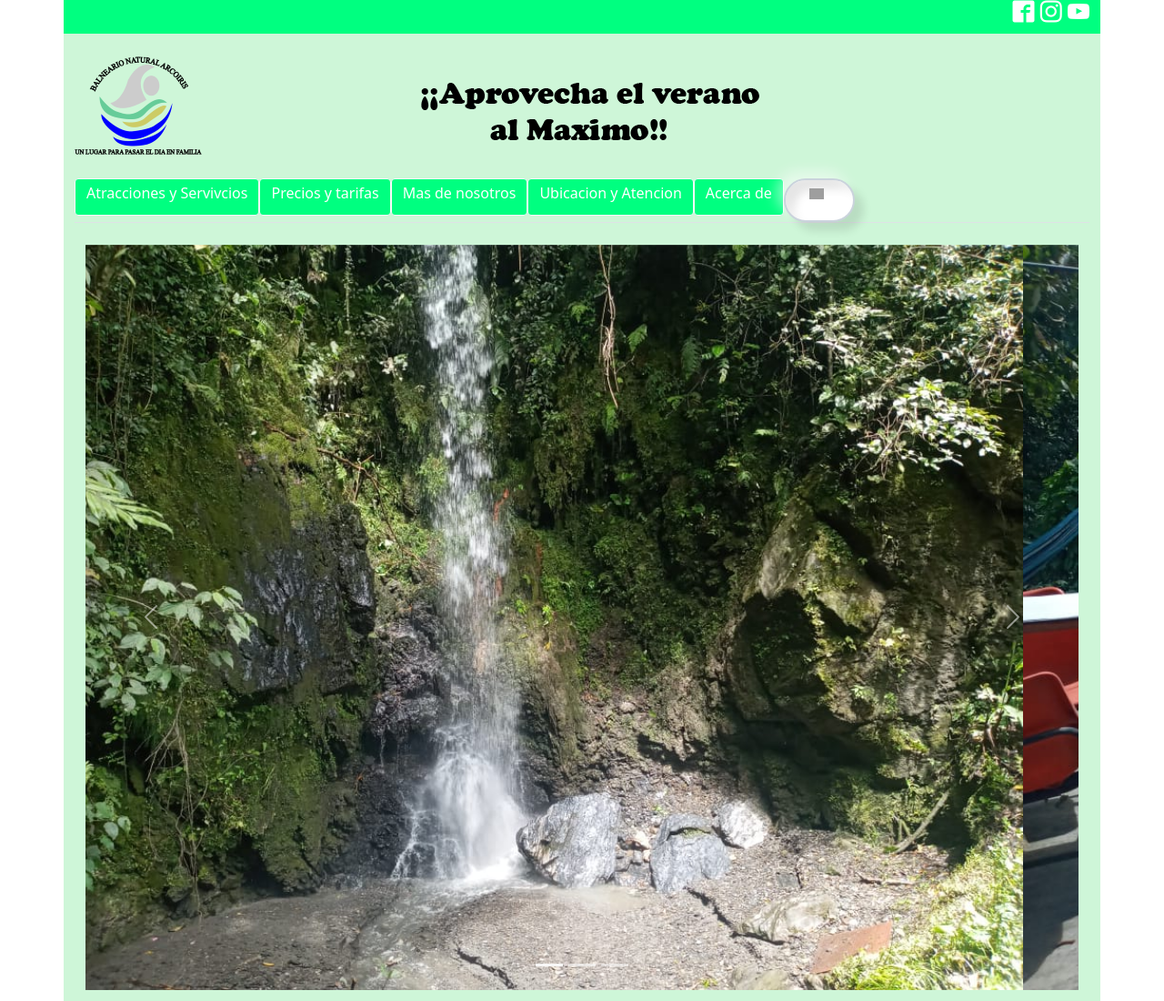
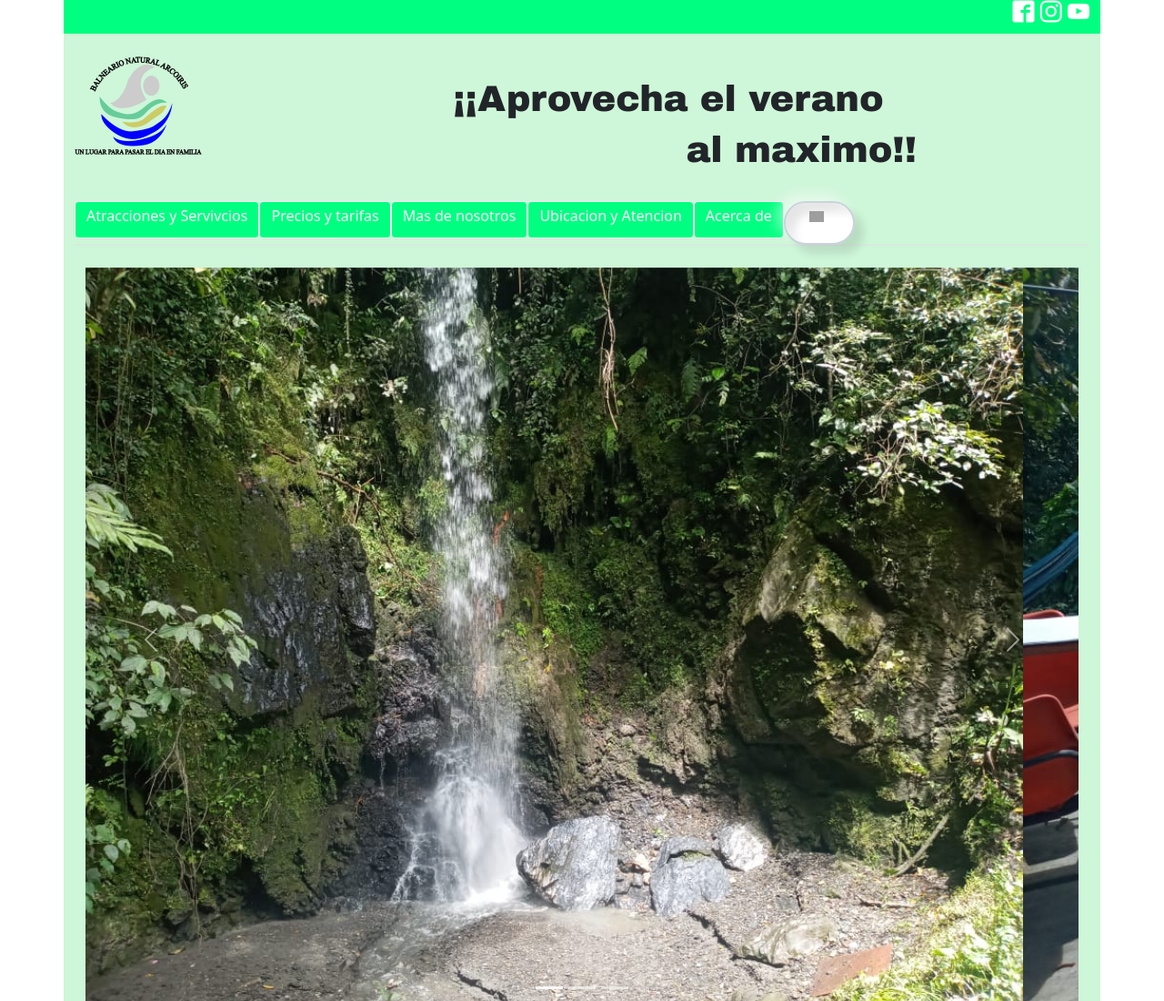
Before and after one commit to JoinerPages/BalnearioNaturalArcoiris, a plain HTML site: page index.html in a window 1280 px wide. Shown: the top 1100 px of the page at 91% size. Drawn offline with nearby package versions, Linux system fonts and the light colour scheme; grey boxes are pictures that could not be loaded; files whose address does not match are found by name.

Commit message:
Add files via upload

```diff
--- a/index.html
+++ b/index.html
@@ -34,7 +34,10 @@
 
         <div class="col-6" style="float: center">
           <br><br>
-          <img src="img/escrito1.png">
+          <!--
+          <img src="img/escrito1.png">-->
+          <h1 style="font-family: Arial Black ;text-align: center;">¡¡Aprovecha el verano</h1>
+          <h1 style="font-family: Arial Black; text-align: right;">al maximo!!</h1>
         </div>
 
       </div>
```
